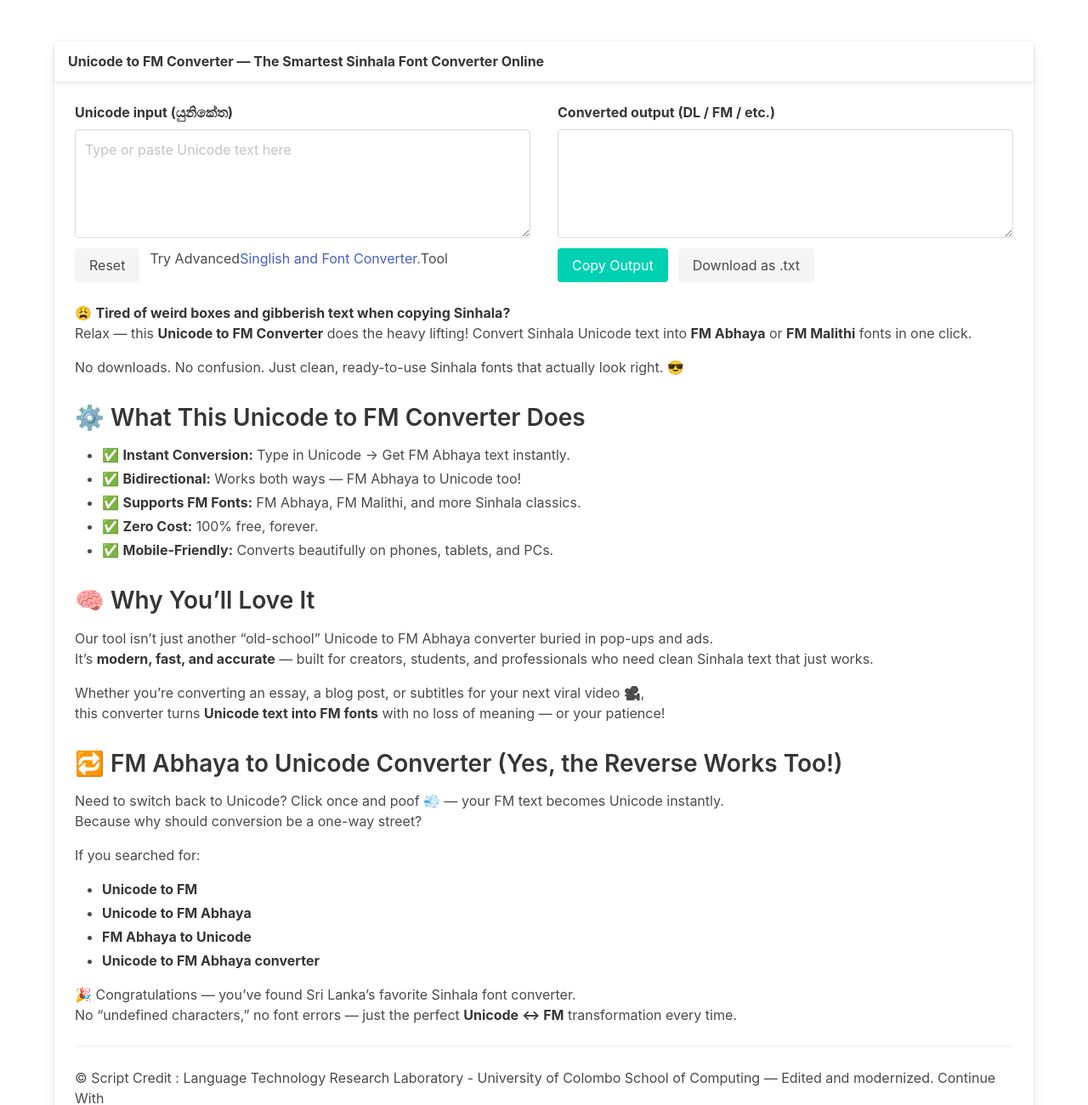
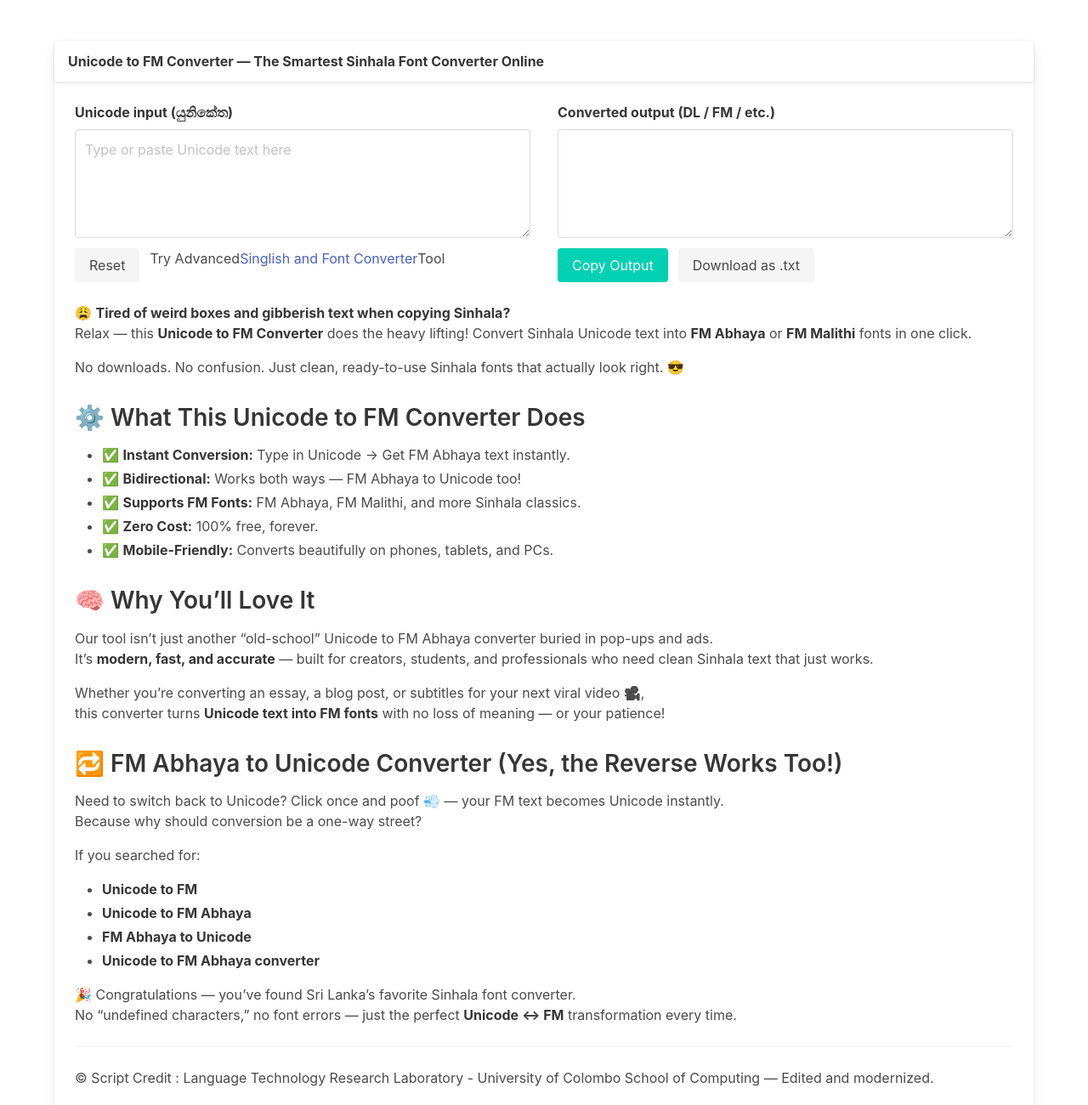
Before and after one commit to xzunk/unicode-to-fm-converter, a plain HTML site: page index.html in a window 1280 px wide. Shown: the top 1300 px of the page at 85% size. Drawn offline with nearby package versions, Linux system fonts and the light colour scheme.

Commit message:
Fix HTML formatting and spacing in index.html

```diff
--- a/index.html
+++ b/index.html
@@ -29,7 +29,7 @@
                   <div class="field is-grouped is-justify-content-flex-start" style="margin-top: .75rem;">
                     <p class="control">
                       <button id="resetBtn" class="button is-light">Reset</button>
-                     <p>Try Advanced </p> <a href="https://unicodesinhala.com">Singlish and Font Converter.</a> Tool </p>
+                     <p>Try Advanced </p>  <a href="https://unicodesinhala.com"> Singlish and Font Converter </a> Tool </p>
 
                     </p>
 
@@ -88,7 +88,7 @@
 </section>
 
               <hr />
-              <p class="note">© Script Credit : Language Technology Research Laboratory - University of Colombo School of Computing — Edited and modernized. Continue With </p>
+              <p class="note">© Script Credit : Language Technology Research Laboratory - University of Colombo School of Computing — Edited and modernized. </p>
             </div>
           </div>
         </div>
```
